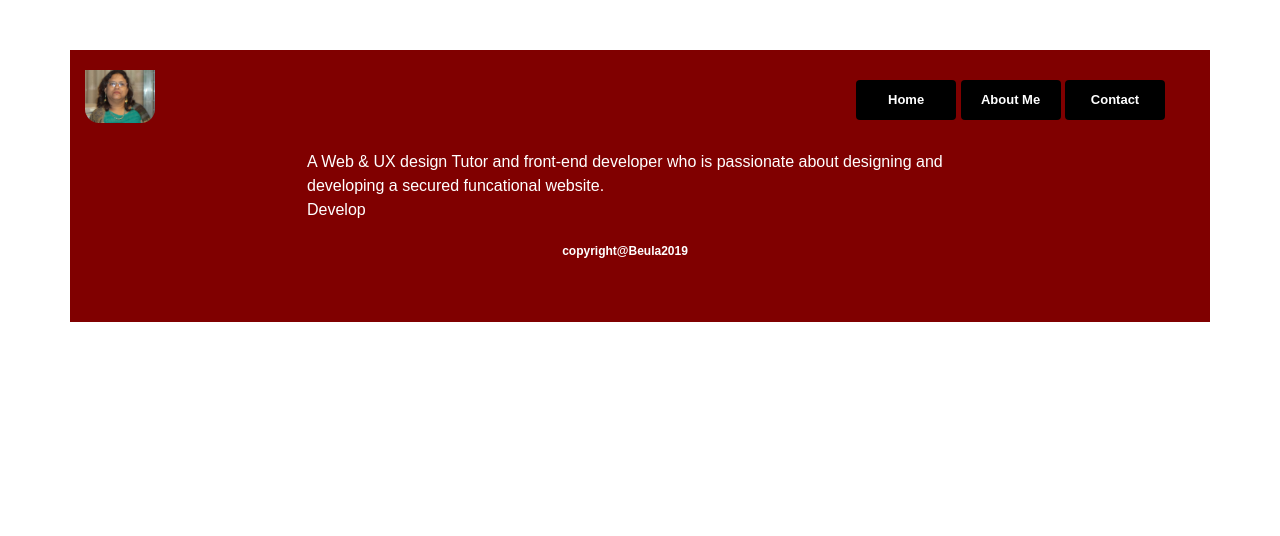
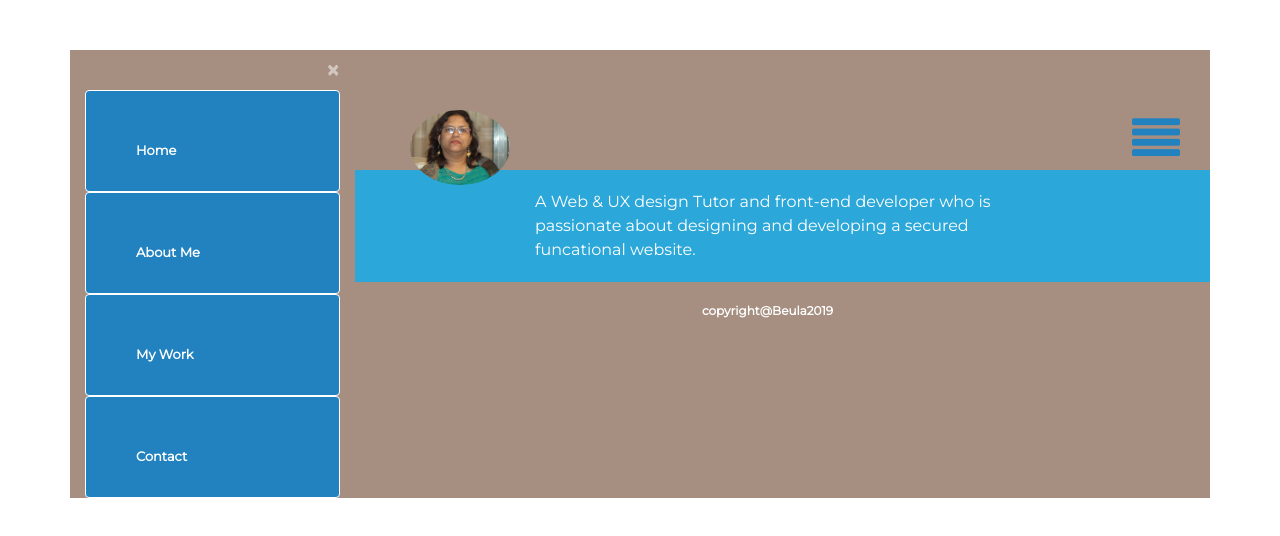
Before and after one commit to samuelfred/beufolio, a website: page index.html in a window 1280 px wide. Drawn offline with nearby package versions, Linux system fonts and the light colour scheme.

Commit message:
Add files via upload

```diff
--- a/css/style.css
+++ b/css/style.css
@@ -4,10 +4,12 @@
 	box-sizing: border-box;
 }
 
+
 .container{
-	background-color: maroon;
+
+	background-color:  #A68F81;;
 	color: black;
-	font-family: arial;
+	font-family: 'Montserrat', sans-serif;
 	margin-top : 50px;
 
 }
@@ -17,46 +19,81 @@
 	margin-top : 20px;
 
 }
+/* Color Theme Swatches in Hex */
+
+/*sky blue*/
+/*color: #2182BF; */
 
 
-.logo{
-	width:13%;
+
+/*copper sulphate*/
+/*color: #2BA8D9; */
+
+
+/*brown*/
+/*color: #A68F81;*/
+
+
+
+
+
+
+
+.mylogo{
+	width:15%;
 	height:100px;
+	/*border : 2px solid blue;	*/
 	}
 
+
 #logo{
-	width:70px;
-	border-radius:14px;
-	padding-top: 20px;
+	width:100px;
+	border-radius: 	50%;
+	margin-top: 40px;
+	margin-left: 40px;
 
 }
 
-.nav{
+#mynav{
 	display:block;
-	width:70%;
-	height:100px;
-	text-align: right;
-	padding-top:30px;
+	height:100%;
+	width:40%;
+	text-align: left;
+	/*padding-top:40px;*/
 	margin:auto;
+	/*-webkit-transition:block 2s; /* For Safari 3.1 to 6.0 */
+    /*transition-timing-function: ease-in-out;*/
+    transition: 0.5s;
+	/*position:fixed;
+	top: 50px;
+	left:20%;*/
+	/*border : 2px solid red;*/*/
+}
+.menu-icon{
+	width: 15%;
+	/*border : 2px solid black;*/
 }
 
-.nav-icon{
+/*.nav-icon{
 	display:none;
-}
+}*/
 
 #menu{
 	width:60px;
 }
 
 .btn{
-	display:inline;
-	background-color: black;
+	display:block;
+	background-color: #2182BF;
 	color: white;
-	width: 100px;
+	width: 100%;
 	height: 40px;
 	font-size: 13px;
 	font-weight: bold;
-	margin:auto;
+	/*margin:auto;*/
+	padding: 50px;
+	text-align: left;
+	border: 1px solid white;
 }
 
 
@@ -65,7 +102,9 @@
 	font-size: 16px;
 	color:white;
 	width:60%;
-	margin: auto;
+	margin: 20px auto;
+
+
 }
 
 .ftr{
@@ -80,10 +119,23 @@
 	font-size: 12px;
 	margin-top:20px;
 }
-
-
+.row2{
+	background: #2BA8D9;
+}
+.fa{
+	font-size:48px;
+	color: #2182BF;
+	position:absolute;
+	top:45%;
+	right:0px;
+}
+.close{
+		text-align: right;
+		font-size: 25px;
+		font-weight: bold;
+}
 /*tab*/
-@media only screen and (max-width:786px) and (min-width:586px){
+/*@media only screen and (max-width:786px) and (min-width:586px){
 	.nav-icon{
 		display:block;
 	}
@@ -102,7 +154,7 @@
 
 	.header{
 		/*background: white;*/
-		color: maroon;
+		/*color: maroon;
 		height: 100px;
 
 	}
@@ -112,10 +164,10 @@
 		margin:auto;
 	}
 
-}
+}*/
 
 	/*mobile*/
-@media only screen and (max-width: 586px){
+/*@media only screen and (max-width: 586px){
 	.nav-icon{
 			display:block;
 		}
@@ -142,4 +194,4 @@
 		margin:auto;
 	}
 
-}
+}*/
--- a/index.html
+++ b/index.html
@@ -17,7 +17,14 @@
 	<title>Beula</title>
 
 	<link rel="shortcut icon" href="images/beu.jpg" type="image">
-	<link href='https://fonts.googleapis.com/css?family=Caveat Brush' rel='stylesheet'>
+
+	<!-- Google fonts -->
+	<link href="https://fonts.googleapis.com/css?family=Montserrat&display=swap" rel="stylesheet">
+
+	<!-- font awesome icon -->
+	<link rel="stylesheet" href="https://cdnjs.cloudflare.com/ajax/libs/font-awesome/4.7.0/css/font-awesome.min.css">
+
+	<!-- bootstrap -->
 	<link rel="stylesheet" href="https://stackpath.bootstrapcdn.com/bootstrap/4.3.1/css/bootstrap.min.css" integrity="sha384-ggOyR0iXCbMQv3Xipma34MD+dH/1fQ784/j6cY/iJTQUOhcWr7x9JvoRxT2MZw1T" crossorigin="anonymous">
 
 <!-- 	<link href="node_modules/bootstrap/dist/css/bootstrap.min.css" /> -->
@@ -27,29 +34,43 @@
 <body>
 
 <div class="container">
-	<div class="row header">
+	<div class="row">
 
-		<div class="col logo">
+		<div class="col-3" id="mynav">
+			<button class="btn close"> &times </button>
+			<button class="btn"> Home  </button>
+			<button class="btn"> About Me  </button>
+			<button class="btn"> My Work </button>
+			<button class="btn"> Contact  </button>
+		</div>
+
+		<div class="col main">
+
+		<div class="row header">
+		<div class="col  mylogo">
 			<img id="logo" src="images/beu.jpg" alt="LOGO" />
 		</div>
 
-		<div class="col nav">
-			<button class="btn"> Home  </button>
-			<button class="btn"> About Me  </button>
-			<button class="btn"> Contact  </button>
+
+
+
+		<div class="col menu-icon">
+			<i class="fa fa-align-justify" ></i>
+
 		</div>
-		<div class="col nav-icon">
+
+		<!-- <div class="col nav-icon"> -->
 			 <!-- <button class="clpse-btn"> -->
-			 	<img src="images/menu.png" alt="menu" id="menu">
+			 <!--	<img src="images/menu.png" alt="menu" id="menu"> -->
 			 <!-- </button>  -->
-		</div>
-	</div>
+		<!--</div> -->
+	</div> <!--header-->
 <!-- 	<hr/> -->
-	<div class="row">
+	<div class="row row2">
 
 		<div class="col">
 			<p class="intro"> A Web & UX design Tutor and front-end developer who is passionate about designing and developing a secured funcational website. <br/>
-			Develop
+
 			 </p>
 
 		</div>
@@ -62,7 +83,9 @@
 	  </div>
 	</div>
 
-</div>
+	</div> <!--main col-->
+  </div> <!--entire row-->
+</div><!--container-->
 
 <!-- <script src="node_modules/jquery/dist/jquery.min.js"></script>
 <script src="node_modules/bootstrap/dist/js/bootstrap.min.js"></script> -->
--- a/js/script.js
+++ b/js/script.js
@@ -1,7 +1,11 @@
 console.log('hi');
+document.getElementById("mynav").style.width = "0%";
 $(document).ready(function(){
 
-	 $('#menu').click(function(){
-	 	$('.nav').toggle();
+	 $('.fa').click(function(){
+	 	document.getElementById("mynav").style.width = "100%";
+	 })
+	 $('.close').click(function(){
+	 	document.getElementById("mynav").style.width = "0%";
 	 })
 })
```
